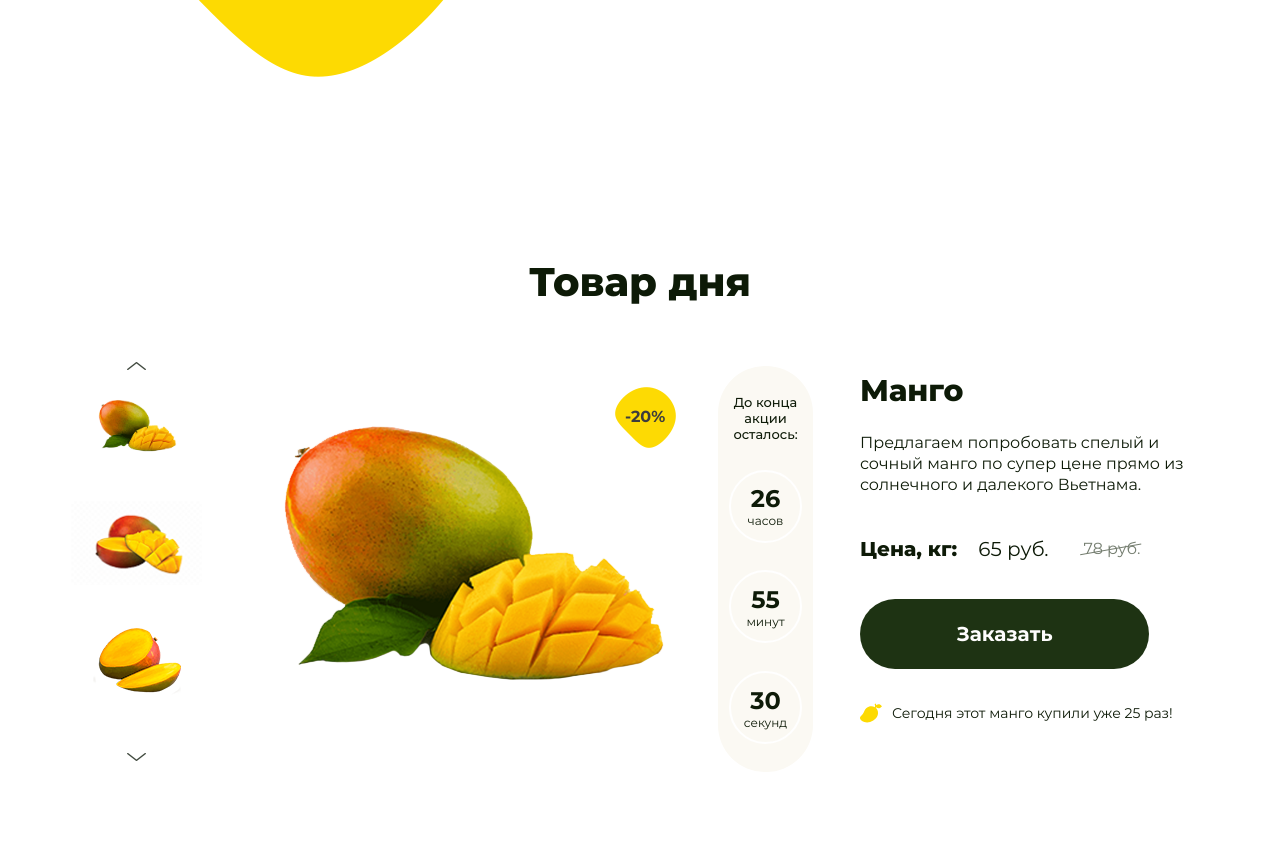
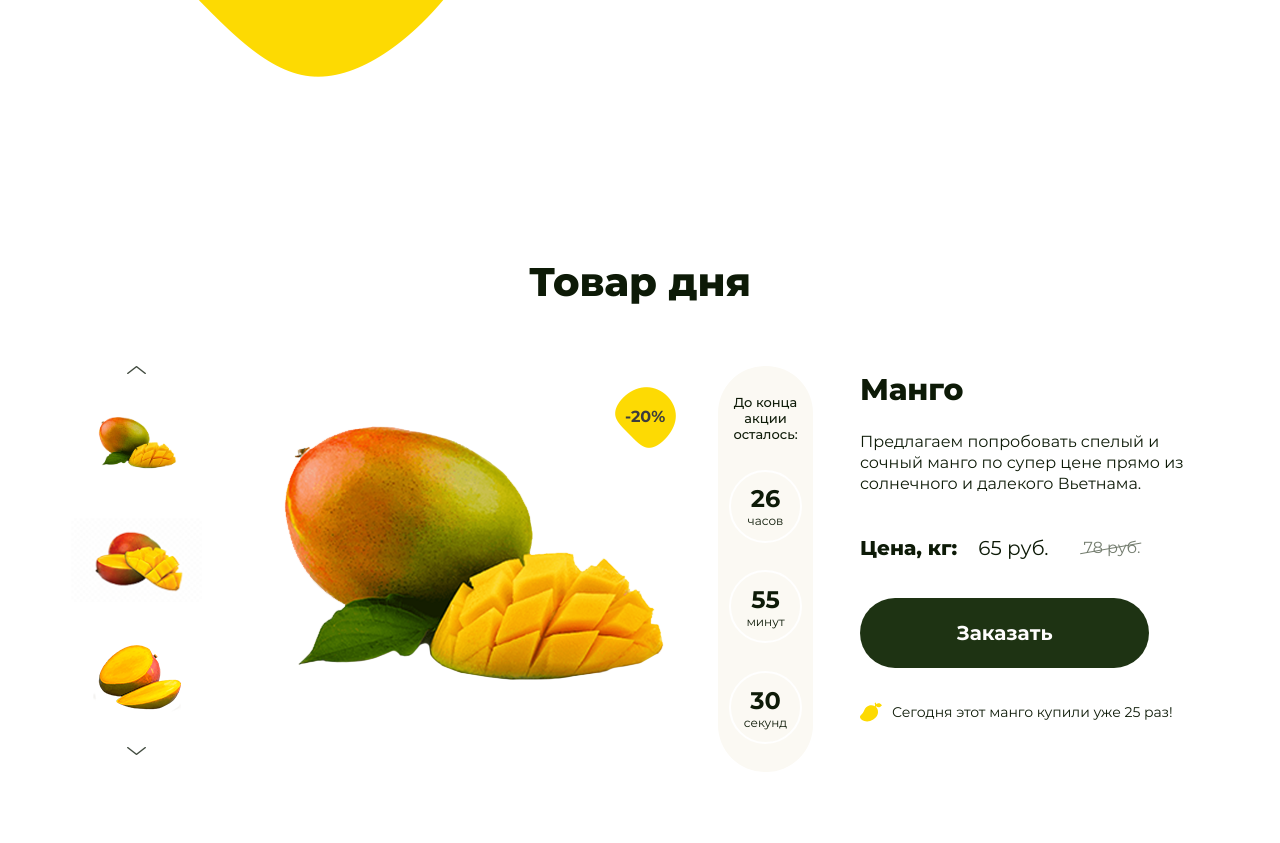
Before and after one commit to Jack-pronin/Exotic_Fruits, a plain HTML site: page index.html in a window 1280 px wide. Shown: the part 1357-2200 px from the top of the page. Drawn offline with Linux system fonts and the light colour scheme.

Commit message:
slider arrows

```diff
--- a/css/style.css
+++ b/css/style.css
@@ -191,6 +191,7 @@ body {
             grid-column-gap: 47px;
 
             .day-product__slider {
+                margin: 17px 0;
                 /*align-self: center;*/
 
                 .slick-prev, .slick-next {
@@ -199,7 +200,7 @@ body {
                 }
 
                 .slick-next {
-                    top: 0;
+                    top: -13px;
                     right: calc(50% - 10px);
 
                     &:before {
@@ -209,7 +210,7 @@ body {
                 }
 
                 .slick-prev {
-                    bottom: 7.5px;
+                    bottom: -4px;
                     left: calc(50% - 10px);
 
                     &:before {
@@ -307,7 +308,7 @@ body {
 
                 .day-product__description-title {
                     line-height: 22px;
-                    margin-top: 14px;
+                    margin-top: 13px;
                     font-size: 30px;
                     font-family: MontserratExtraBold, sans-serif;
                     color: rgb(13, 26, 7);
```
Also changed, not shown: assets/svg/mango.svg (deleted).
